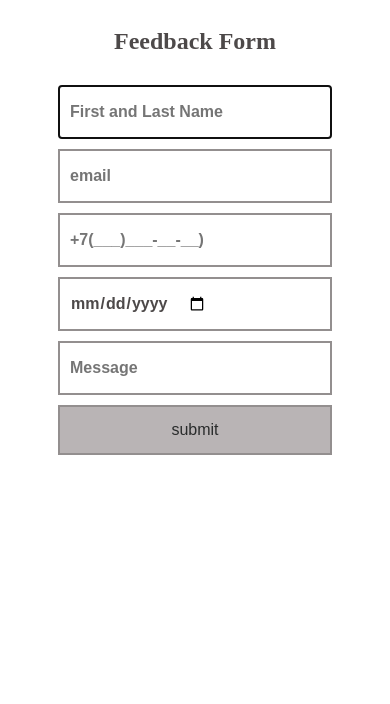
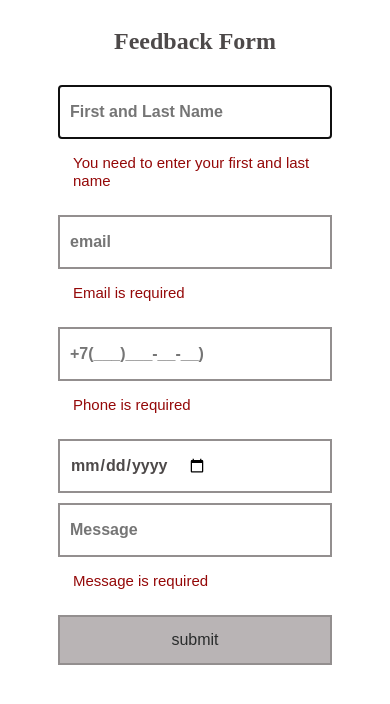
Before and after one commit to Dallmad/feedback_form, a React (Create React App) app: page / in a window 390 px wide. Shown: the top 704 px of the page. Built offline with nearby package versions, Linux system fonts and the light colour scheme.

Commit message:
Refactoring style for small screens

```diff
--- a/src/db.json
+++ b/src/db.json
@@ -175,6 +175,46 @@
       "phone": "+7(534)464-26-24",
       "birthDate": "",
       "message": "rtrater eyeryer"
+    },
+    {
+      "id": "d3a72cb0-f65e-11ec-9aa3-8b5210e95bc8",
+      "firstAndLastName": "ERTERT ERTEYe",
+      "email": "fgagr@tdf.sg",
+      "phone": "+7(446)436-43-63",
+      "birthDate": "",
+      "message": "tgareraertr"
+    },
+    {
+      "id": "90a1c690-f65f-11ec-94e6-77f58f888eed",
+      "firstAndLastName": "YREUUY RURUr",
+      "email": "yakubyshyndzmitry@gmail.com",
+      "phone": "+7(565)654-56-55",
+      "birthDate": "",
+      "message": "rtyrtruruuy"
+    },
+    {
+      "id": "8e6379e1-f660-11ec-94e6-77f58f888eed",
+      "firstAndLastName": "DFHDF DFHDFh",
+      "email": "yakubyshyndzmitry@gmail.com",
+      "phone": "+7(563)463-46-34",
+      "birthDate": "",
+      "message": "fhgdshdhdhd"
+    },
+    {
+      "id": "ca595c31-f660-11ec-94e6-77f58f888eed",
+      "firstAndLastName": "SAGR AGRGRe",
+      "email": "yakubyshyndzmitry@gmail.com",
+      "phone": "+7(634)634-63-46",
+      "birthDate": "",
+      "message": "yetetyeystyt"
+    },
+    {
+      "id": "d731c821-f660-11ec-94e6-77f58f888eed",
+      "firstAndLastName": "RTET EYRYERy",
+      "email": "yakubyshyndzmitry@gmail.com",
+      "phone": "+7(637)354-57-54",
+      "birthDate": "",
+      "message": "ehstyhtysety"
     }
   ]
 }
--- a/src/features/FeedbackForm/FeedbackForm.module.scss
+++ b/src/features/FeedbackForm/FeedbackForm.module.scss
@@ -9,6 +9,9 @@
     .box {
       margin-top: 10px;
       @include flex(row, center, center);
+      @media screen and (max-width: 800px){
+        @include flex(column, center, start);
+      }
     }
 
     .input {
@@ -21,15 +24,28 @@
       margin: 0;
       color: $basicColor_1;
       word-break: normal;
+
     }
 
     .error {
       position: fixed;
-      left: 700px;
+      left: 57%;
       @include text(18px, 15px, 500);
       margin-left: 15px;
       color: $errorColor;
       width: 250px;
+      @media screen and (max-width: 1900px){
+        left: 60%;
+      }
+      @media screen and (max-width: 1300px){
+        left: 64%;
+      }
+      @media screen and (max-width: 940px){
+        left: 68%;
+      }
+      @media screen and (max-width: 800px){
+       position: inherit;
+      }
     }
 
     .submit {
@@ -46,6 +62,7 @@
       &:disabled {
         background-color: #b9b4b5;
         color: #2a2c2c;
+        cursor: auto;
       }
     }
   }
```
